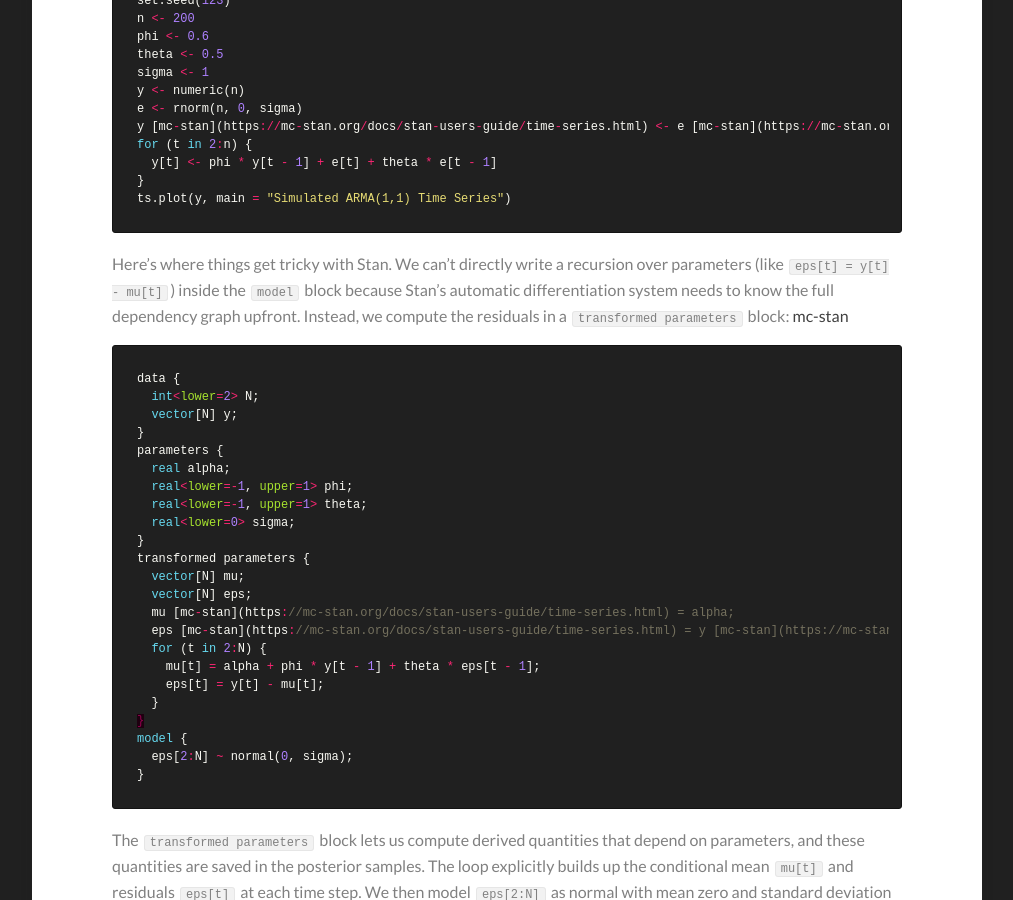
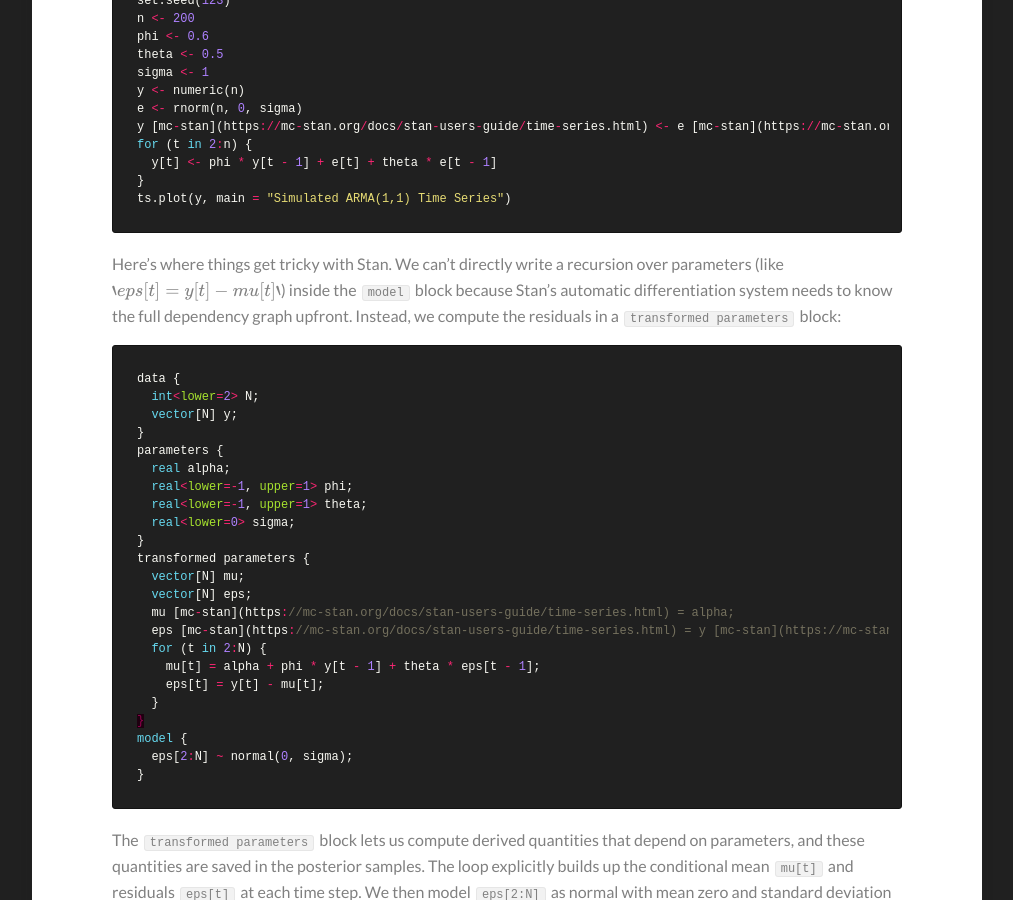
Before and after one commit to Kamran-Afzali/Kamran-Afzali.github.io, a Jekyll site: the page built from _posts/2026-02-25-ARIMA_STAN.md, in a window 1280 px wide and 900 px high, scrolled down 2650 px. Shown: the whole window, without its empty margins (133-1146 px from the left). Built offline with Jekyll 4.4.1, drawn with Linux system fonts in a browser that asks for light colours; our own code applies the rules of GitHub Pages for plain Markdown files; formulas are drawn with MathJax 3.

Commit message:
Update 2026-02-25-ARIMA_STAN.md

````diff
--- a/_posts/2026-02-25-ARIMA_STAN.md
+++ b/_posts/2026-02-25-ARIMA_STAN.md
@@ -93,7 +93,7 @@ for (t in 2:n) {
 ts.plot(y, main = "Simulated ARMA(1,1) Time Series")
 ```
 
-Here's where things get tricky with Stan. We can't directly write a recursion over parameters (like `eps[t] = y[t] - mu[t]`) inside the `model` block because Stan's automatic differentiation system needs to know the full dependency graph upfront. Instead, we compute the residuals in a `transformed parameters` block: [mc-stan](https://mc-stan.org/docs/stan-users-guide/time-series.html)
+Here's where things get tricky with Stan. We can't directly write a recursion over parameters (like $$`eps[t] = y[t] - mu[t]`$$) inside the `model` block because Stan's automatic differentiation system needs to know the full dependency graph upfront. Instead, we compute the residuals in a `transformed parameters` block:
 
 ```stan
 data {
````
